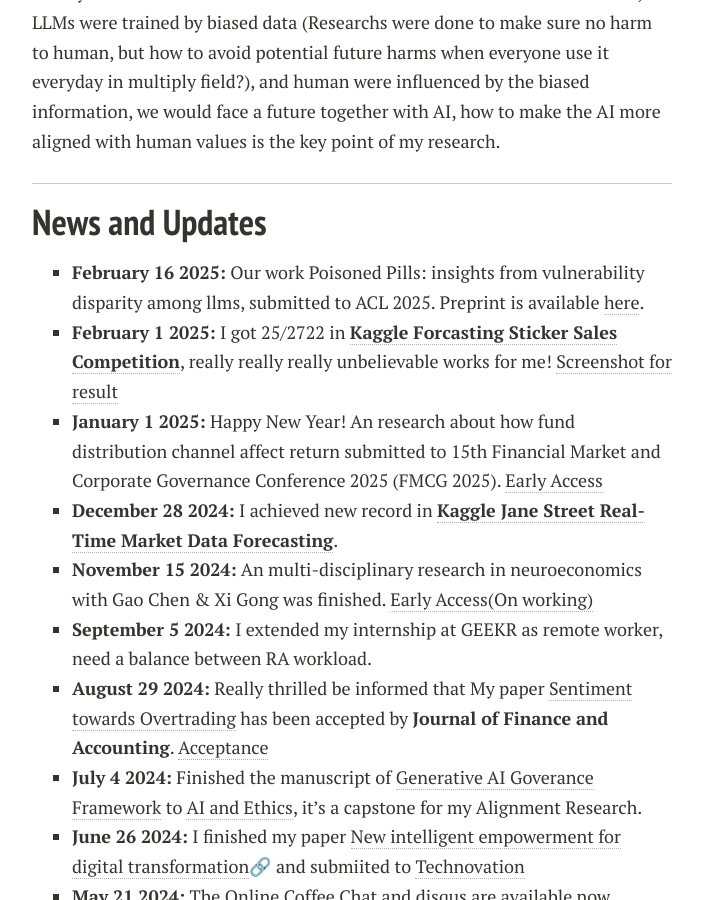
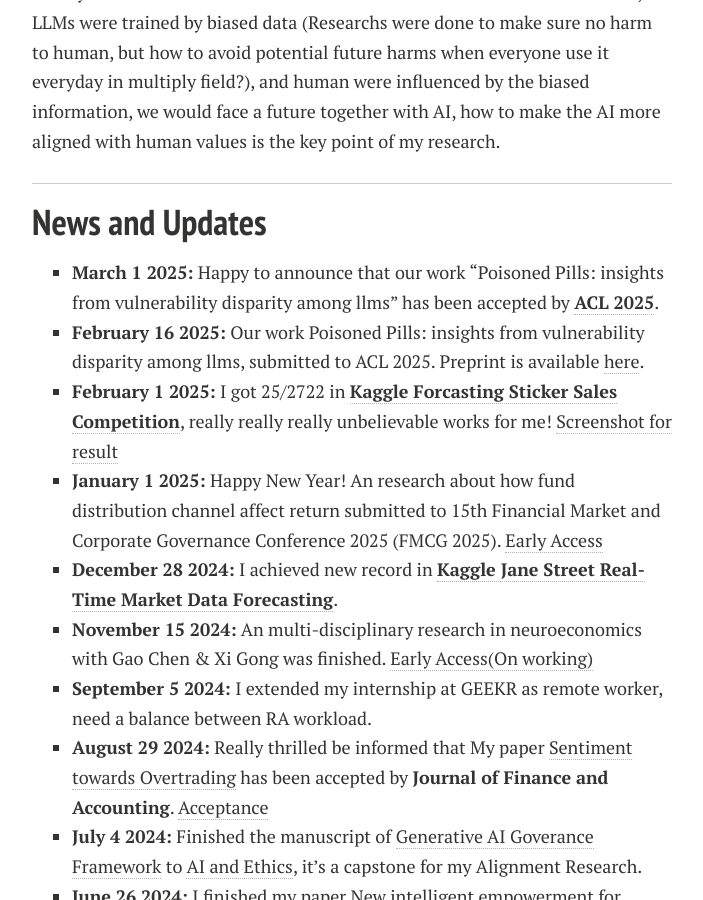
Before and after one commit to HeliumPeng/HeliumPeng.github.io, a Jekyll site: the page built from index.md, in a window 1280 px wide and 900 px high, scrolled down 1213 px. Shown: the whole window, without its empty margins (288-991 px from the left). Built offline with Jekyll 4.4.1, drawn with Linux system fonts in a browser that asks for light colours; nearby versions of some CDN libraries; comment, search, counter and statistics services are not loaded; a style sheet for code colours, icons or effects is not loaded; our own code applies the rules of GitHub Pages for plain Markdown files.

Commit message:
update index.md with latest news

```diff
--- a/index.md
+++ b/index.md
@@ -38,6 +38,7 @@ Try to find a connection between human behavior and machine behavior, LLMs were
 ---
 
 ## News and Updates
+- **March 1 2025:** Happy to announce that our work "Poisoned Pills: insights from vulnerability disparity among llms" has been accepted by [**ACL 2025**](https://openreview.net/forum?id=AxRiACikG6&noteId=uf6p7sP67p&referrer=%5BAuthor%20Console%5D(%2Fgroup%3Fid%3Daclweb.org%2FACL%2FARR%2F2025%2FFebruary%2FAuthors%23your-submissions)).
 - **February 16 2025:** Our work Poisoned Pills: insights from vulnerability disparity among llms, submitted to ACL 2025. Preprint is available [here](https://heliumpeng.github.io/mypaper/2025/Poison_Pills_Preprints.pdf).
 - **February 1 2025:** I got 25/2722 in [**Kaggle Forcasting Sticker Sales Competition**](https://www.kaggle.com/competitions/playground-series-s5e1), really really really unbelievable works for me! [Screenshot for result](https://heliumpeng.github.io/file/Forecasting Sticker Sales25名.png)
 - **January 1 2025:** Happy New Year! An research about how fund distribution channel affect return submitted to 15th Financial Market and Corporate Governance Conference 2025 (FMCG 2025). [Early Access](https://papers.ssrn.com/sol3/papers.cfm?abstract_id=5150315)
```
